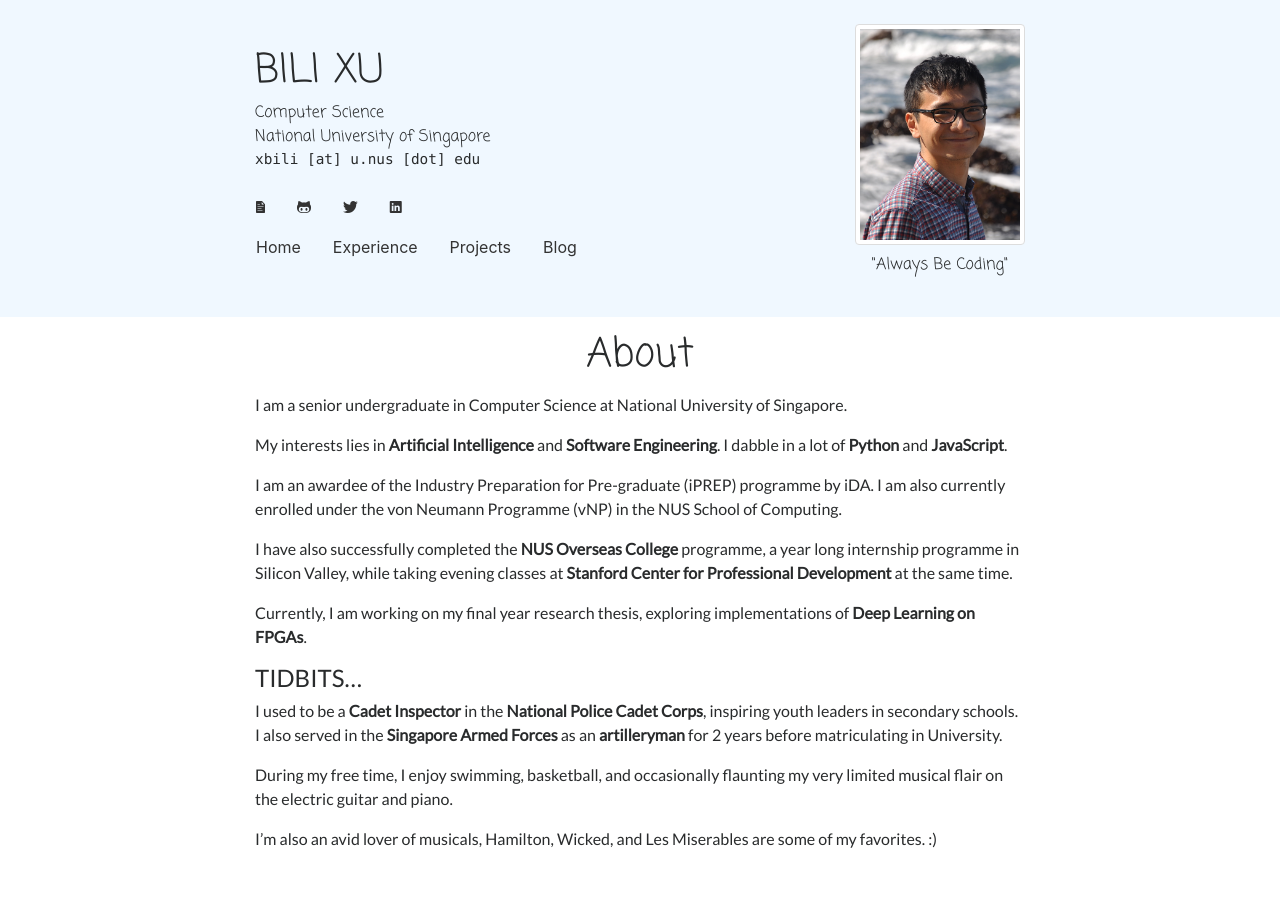
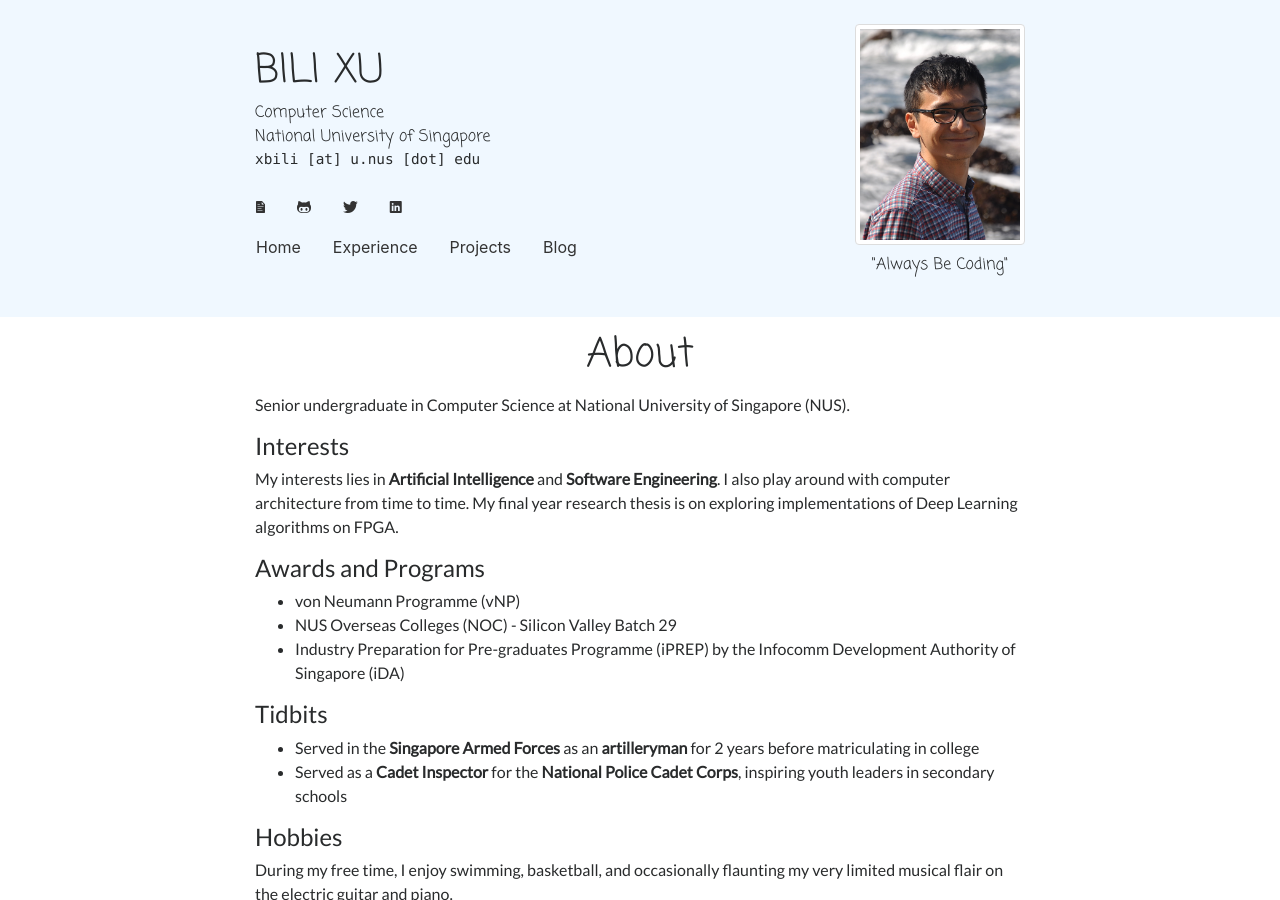
Before and after one commit to xbili/xbili.github.io, a Jekyll site: the page built from index.md, in a window 1280 px wide and 900 px high. Built offline with Jekyll 4.4.1, drawn with Linux system fonts in a browser that asks for light colours; nearby versions of some CDN libraries.

Commit message:
Update about content

```diff
--- a/index.md
+++ b/index.md
@@ -2,29 +2,31 @@
 layout: home
 ---
 
-I am a senior undergraduate in Computer Science at National University of
-Singapore.
+Senior undergraduate in Computer Science at National University of Singapore
+(NUS).
+
+#### Interests
 
 My interests lies in **Artificial Intelligence** and **Software Engineering**.
-I dabble in a lot of **Python** and **JavaScript**.
+I also play around with computer architecture from time to time. My final year
+research thesis is on exploring implementations of Deep Learning algorithms on
+FPGA.
 
-I am an awardee of the Industry Preparation for Pre-graduate (iPREP)
-programme by iDA. I am also currently enrolled under the von Neumann
-Programme (vNP) in the NUS School of Computing.
+#### Awards and Programs
 
-I have also successfully completed the **NUS Overseas College** programme, a
-year long internship programme in Silicon Valley, while taking evening
-classes at **Stanford Center for Professional Development** at the same time.
+- von Neumann Programme (vNP)
+- NUS Overseas Colleges (NOC) - Silicon Valley Batch 29
+- Industry Preparation for Pre-graduates Programme (iPREP) by the Infocomm
+Development Authority of Singapore (iDA)
 
-Currently, I am working on my final year research thesis, exploring
-implementations of **Deep Learning on FPGAs**.
+#### Tidbits
 
-#### TIDBITS...
+- Served in the **Singapore Armed Forces** as an **artilleryman** for 2 years
+before matriculating in college
+- Served as a **Cadet Inspector** for the **National Police Cadet Corps**,
+inspiring youth leaders in secondary schools
 
-I used to be a **Cadet Inspector** in the **National Police Cadet Corps**,
-inspiring youth leaders in secondary schools. I also served in the **Singapore
-Armed Forces** as an **artilleryman** for 2 years before matriculating in
-University.
+#### Hobbies
 
 During my free time, I enjoy swimming, basketball, and occasionally flaunting
 my very limited musical flair on the electric guitar and piano.
```
